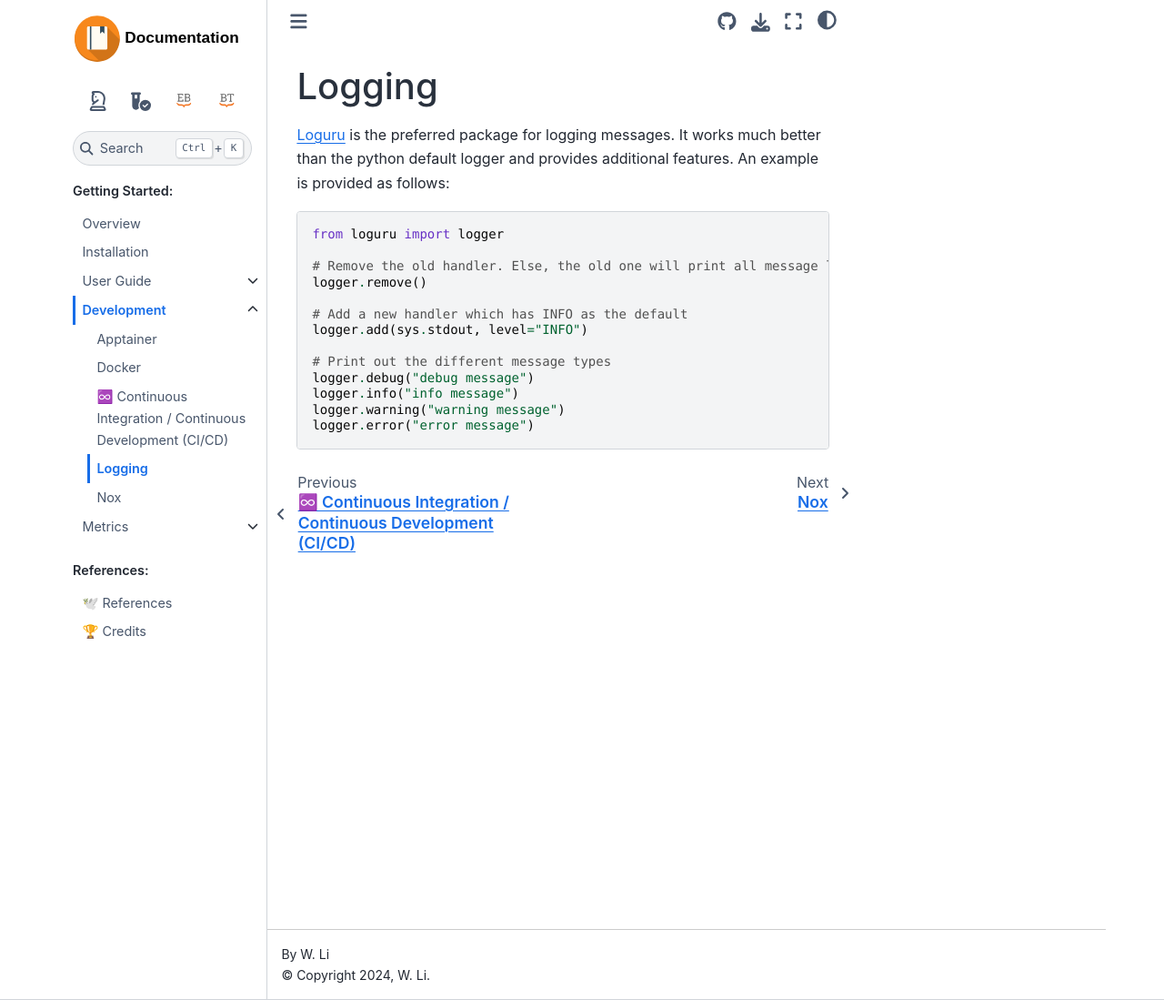
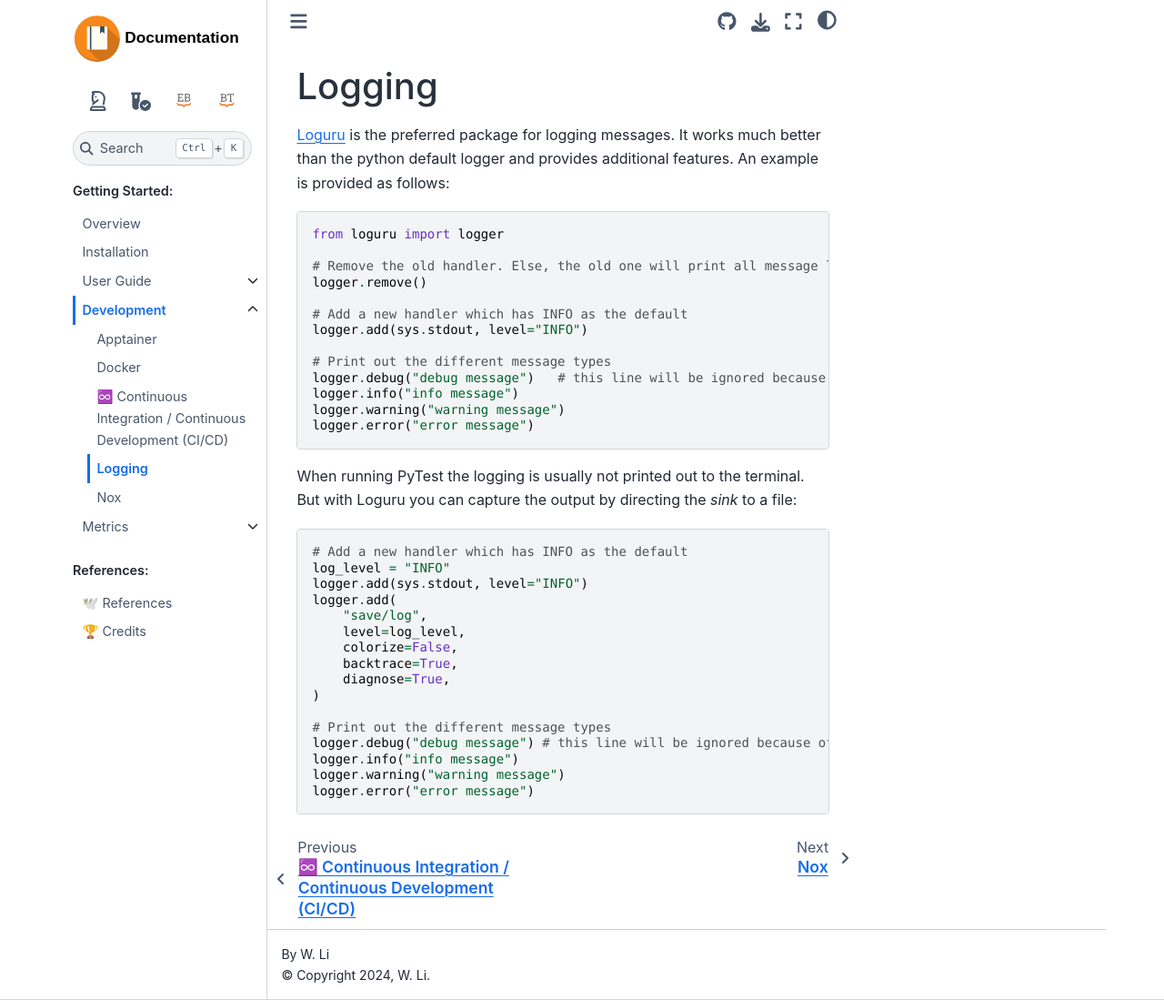
Before and after one commit to destin-v/vs_codex, a Sphinx documentation site: the page built from docs/source/pages/development/logging.rst, in a window 1280 px wide and 1099 px high. Shown: the whole window at 91% size. Built offline with Sphinx 7.4.7 and the Sphinx Book theme 1.1.4, drawn with Linux system fonts in a browser that asks for light colours.

Commit message:
Adding additional logging examples [x] Example for directing sink to log file

```diff
--- a/docs/source/pages/development/logging.rst
+++ b/docs/source/pages/development/logging.rst
@@ -15,7 +15,28 @@ Logging
     logger.add(sys.stdout, level="INFO")
 
     # Print out the different message types
-    logger.debug("debug message")
+    logger.debug("debug message")   # this line will be ignored because of log_level!
     logger.info("info message")
     logger.warning("warning message")
     logger.error("error message")
+
+When running PyTest the logging is usually not printed out to the terminal.  But with Loguru you can capture the output by directing the *sink* to a file:
+
+.. code-block:: python
+
+    # Add a new handler which has INFO as the default
+    log_level = "INFO"
+    logger.add(sys.stdout, level="INFO")
+    logger.add(
+        "save/log",
+        level=log_level,
+        colorize=False,
+        backtrace=True,
+        diagnose=True,
+    )
+
+    # Print out the different message types
+    logger.debug("debug message") # this line will be ignored because of log_level!
+    logger.info("info message")
+    logger.warning("warning message")
+    logger.error("error message")
```
